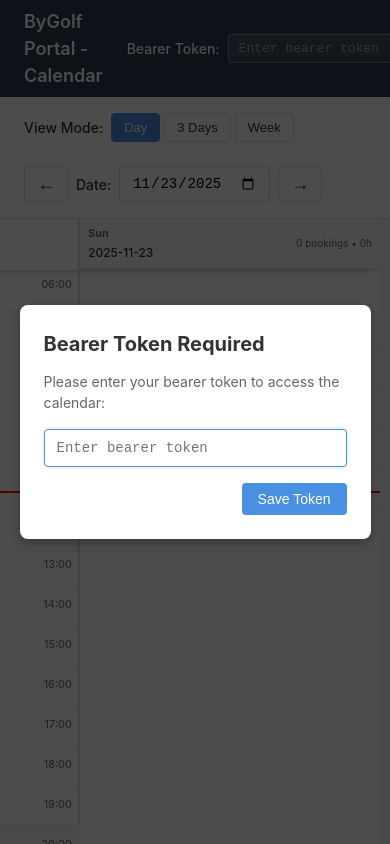
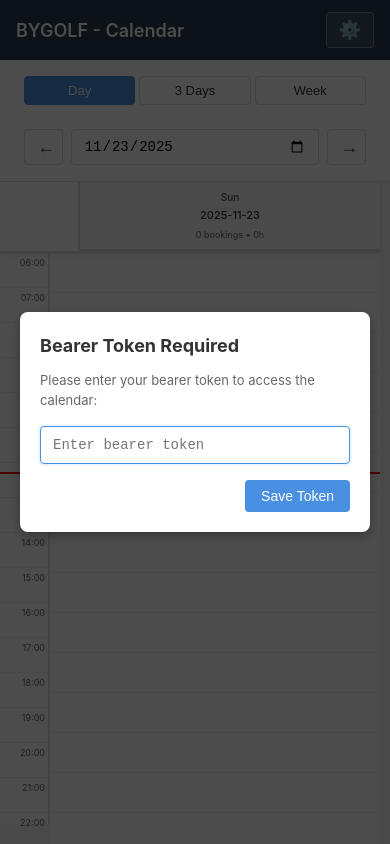
Before and after one commit to kjellrichard/bygolf-portal, a React (Vite) app: page / in a window 390 px wide. Built offline with nearby package versions, Linux system fonts and the light colour scheme.

Commit message:
more info

```diff
--- a/index.html
+++ b/index.html
@@ -3,7 +3,7 @@
   <head>
     <meta charset="UTF-8" />
     <link rel="icon" type="image/svg+xml" href="/vite.svg" />
-    <meta name="viewport" content="width=device-width, initial-scale=1.0" />
+    <meta name="viewport" content="width=device-width, initial-scale=1.0, maximum-scale=5.0, user-scalable=yes" />
     <title>ByGolf Portal - Calendar</title>
   </head>
   <body>
--- a/src/App.css
+++ b/src/App.css
@@ -31,67 +31,152 @@ body {
   gap: 24px;
 }
 
-.header-right {
-  display: flex;
-  align-items: center;
-  gap: 8px;
-}
-
-.header-right label {
-  color: white;
-  font-weight: 500;
-  font-size: 14px;
-  white-space: nowrap;
-}
-
-.header-right .token-input {
-  min-width: 300px;
-  padding: 6px 10px;
-  border: 1px solid rgba(255, 255, 255, 0.3);
-  border-radius: 4px;
-  font-size: 13px;
-  font-family: monospace;
-  background: rgba(255, 255, 255, 0.1);
-  color: white;
-}
-
-.header-right .token-input::placeholder {
-  color: rgba(255, 255, 255, 0.5);
-}
-
-.header-right .token-input:focus {
-  outline: none;
-  border-color: rgba(255, 255, 255, 0.5);
-  background: rgba(255, 255, 255, 0.15);
-}
-
-.header-right button {
-  padding: 6px 12px;
+.settings-btn {
+  padding: 8px 12px;
   border: 1px solid rgba(255, 255, 255, 0.3);
   border-radius: 4px;
   background: rgba(255, 255, 255, 0.1);
   color: white;
-  font-size: 13px;
+  font-size: 20px;
+  cursor: pointer;
+  transition: all 0.2s;
+  line-height: 1;
+}
+
+.settings-btn:hover {
+  background: rgba(255, 255, 255, 0.2);
+  border-color: rgba(255, 255, 255, 0.5);
+}
+
+.settings-overlay {
+  position: fixed;
+  top: 0;
+  left: 0;
+  right: 0;
+  bottom: 0;
+  background: rgba(0, 0, 0, 0.7);
+  display: flex;
+  align-items: center;
+  justify-content: center;
+  z-index: 1000;
+}
+
+.settings-modal {
+  background: white;
+  border-radius: 8px;
+  box-shadow: 0 4px 12px rgba(0, 0, 0, 0.3);
+  max-width: 500px;
+  width: 90%;
+  max-height: 90vh;
+  overflow-y: auto;
+}
+
+.settings-header {
+  display: flex;
+  justify-content: space-between;
+  align-items: center;
+  padding: 20px 24px;
+  border-bottom: 1px solid #ddd;
+}
+
+.settings-header h2 {
+  margin: 0;
+  font-size: 20px;
+  color: #333;
+}
+
+.close-settings-btn {
+  padding: 4px 12px;
+  border: none;
+  background: transparent;
+  color: #666;
+  font-size: 24px;
+  line-height: 1;
+  cursor: pointer;
+  border-radius: 4px;
+  transition: all 0.2s;
+}
+
+.close-settings-btn:hover {
+  background: #f5f5f5;
+  color: #333;
+}
+
+.settings-content {
+  padding: 24px;
+}
+
+.settings-group {
+  display: flex;
+  flex-direction: column;
+  gap: 12px;
+  margin-bottom: 24px;
+}
+
+.settings-group label {
+  font-weight: 500;
+  color: #333;
+  font-size: 14px;
+}
+
+.settings-token-input {
+  width: 100%;
+  padding: 10px 12px;
+  border: 1px solid #ddd;
+  border-radius: 4px;
+  font-size: 14px;
+  font-family: monospace;
+  box-sizing: border-box;
+}
+
+.settings-token-input:focus {
+  outline: none;
+  border-color: #4a90e2;
+  box-shadow: 0 0 0 2px rgba(74, 144, 226, 0.1);
+}
+
+.clear-token-btn {
+  padding: 8px 16px;
+  border: 1px solid #ddd;
+  border-radius: 4px;
+  background: #fff;
+  color: #d9534f;
+  font-size: 14px;
   font-weight: 500;
   cursor: pointer;
   transition: all 0.2s;
 }
 
-.header-right button:hover:not(:disabled) {
-  background: rgba(255, 255, 255, 0.2);
-  border-color: rgba(255, 255, 255, 0.5);
+.clear-token-btn:hover {
+  background: #fee;
+  border-color: #d9534f;
 }
 
-.header-right button:disabled {
-  opacity: 0.5;
-  cursor: not-allowed;
+.settings-actions {
+  display: flex;
+  justify-content: flex-end;
+  gap: 8px;
 }
 
-.clear-token-btn {
-  padding: 6px 10px;
-  font-size: 18px;
-  line-height: 1;
-  min-width: 32px;
+.settings-load-btn {
+  padding: 10px 20px;
+  border: none;
+  border-radius: 4px;
+  background: #4a90e2;
+  color: white;
+  font-size: 14px;
+  font-weight: 500;
+  cursor: pointer;
+  transition: all 0.2s;
+}
+
+.settings-load-btn:hover:not(:disabled) {
+  background: #357abd;
+}
+
+.settings-load-btn:disabled {
+  opacity: 0.6;
+  cursor: not-allowed;
 }
 
 .token-prompt-overlay {
@@ -166,6 +251,95 @@ body {
   background: #357abd;
 }
 
+/* Mobile responsive styles */
+@media (max-width: 768px) {
+  .app-header {
+    padding: 12px 16px;
+  }
+
+  .app-header h1 {
+    font-size: 16px;
+  }
+
+  .settings-btn {
+    padding: 6px 10px;
+    font-size: 18px;
+  }
+
+  .settings-modal {
+    width: 95%;
+    max-height: 85vh;
+  }
+
+  .settings-header {
+    padding: 16px 20px;
+  }
+
+  .settings-header h2 {
+    font-size: 18px;
+  }
+
+  .settings-content {
+    padding: 20px;
+  }
+
+  .app-controls {
+    flex-direction: column;
+    gap: 12px;
+    padding: 12px 16px;
+  }
+
+  .control-group {
+    width: 100%;
+    flex-wrap: wrap;
+    gap: 6px;
+  }
+
+  .control-group:has(button[title]) {
+    flex-wrap: nowrap;
+    align-items: center;
+    white-space: nowrap;
+  }
+
+  .view-mode-buttons {
+    width: 100%;
+    display: grid;
+    grid-template-columns: repeat(3, 1fr);
+    gap: 4px;
+  }
+
+  .view-mode-buttons button {
+    width: 100%;
+    padding: 8px;
+    font-size: 12px;
+  }
+
+  input[type='date'] {
+    width: 100%;
+    padding: 8px;
+  }
+
+  button[title] {
+    padding: 8px 10px;
+    font-size: 16px;
+    min-width: 32px;
+  }
+
+  .token-prompt-modal {
+    width: 95%;
+    padding: 20px;
+    margin: 20px;
+  }
+
+  .token-prompt-modal h2 {
+    font-size: 18px;
+  }
+
+  .token-prompt-modal p {
+    font-size: 13px;
+  }
+}
+
 .app-header h1 {
   font-size: 18px;
   font-weight: 600;
@@ -186,6 +360,12 @@ body {
   display: flex;
   align-items: center;
   gap: 8px;
+  flex-wrap: nowrap;
+}
+
+.control-group:has(button[title]) {
+  flex-wrap: nowrap;
+  white-space: nowrap;
 }
 
 .control-group label {
--- a/src/App.tsx
+++ b/src/App.tsx
@@ -17,6 +17,7 @@ function App() {
         return localStorage.getItem(TOKEN_STORAGE_KEY) || ''
     })
     const [showTokenPrompt, setShowTokenPrompt] = useState<boolean>(false)
+    const [showSettings, setShowSettings] = useState<boolean>(false)
     const today = new Date()
     const [viewMode, setViewMode] = useState<ViewMode>('day')
     const [startDate, setStartDate] = useState<Date>(today)
@@ -101,9 +102,14 @@ function App() {
         if (bearerToken.trim()) {
             localStorage.setItem(TOKEN_STORAGE_KEY, bearerToken)
             setShowTokenPrompt(false)
+            // Load bookings if token was just set and we don't have bookings yet
+            if (bookings.length === 0 && !loading) {
+                loadBookings(false)
+            }
         } else {
             localStorage.removeItem(TOKEN_STORAGE_KEY)
         }
+        // eslint-disable-next-line react-hooks/exhaustive-deps
     }, [bearerToken])
 
     useEffect(() => {
@@ -179,6 +185,10 @@ function App() {
     const handleTokenSubmit = (token: string) => {
         setBearerToken(token)
         setShowTokenPrompt(false)
+        // Automatically load bookings when token is set
+        setTimeout(() => {
+            loadBookings(false)
+        }, 100)
     }
 
     return (
@@ -219,8 +229,31 @@ function App() {
             )}
 
             <header className="app-header">
-                <h1>ByGolf Portal - Calendar</h1>
-                <div className="header-right">
+                <h1>BYGOLF - Calendar</h1>
+                <button
+                    onClick={() => setShowSettings(true)}
+                    className="settings-btn"
+                    title="Settings"
+                >
+                    ⚙️
+                </button>
+            </header>
+
+            {showSettings && (
+                <div className="settings-overlay" onClick={() => setShowSettings(false)}>
+                    <div className="settings-modal" onClick={(e) => e.stopPropagation()}>
+                        <div className="settings-header">
+                            <h2>Settings</h2>
+                            <button
+                                onClick={() => setShowSettings(false)}
+                                className="close-settings-btn"
+                                title="Close"
+                            >
+                                ×
+                            </button>
+                        </div>
+                        <div className="settings-content">
+                            <div className="settings-group">
                                 <label htmlFor="bearer-token">Bearer Token:</label>
                                 <input
                                     id="bearer-token"
@@ -228,29 +261,41 @@ function App() {
                                     value={bearerToken}
                                     onChange={(e) => setBearerToken(e.target.value)}
                                     placeholder="Enter bearer token"
-                        className="token-input"
+                                    className="settings-token-input"
                                 />
-                    <button onClick={() => loadBookings(false)} disabled={loading}>
-                        {loading ? 'Loading...' : 'Load Bookings'}
-                    </button>
                                 {bearerToken && (
                                     <button
                                         onClick={() => {
                                             setBearerToken('')
                                             setShowTokenPrompt(true)
                                         }}
+                                        className="clear-token-btn"
                                         title="Clear token"
-                            className="clear-token-btn"
                                     >
-                            ×
+                                        Clear Token
                                     </button>
                                 )}
                             </div>
-            </header>
+                            <div className="settings-actions">
+                                <button
+                                    onClick={() => {
+                                        loadBookings(false)
+                                        setShowSettings(false)
+                                    }}
+                                    disabled={loading}
+                                    className="settings-load-btn"
+                                >
+                                    {loading ? 'Loading...' : 'Load Bookings'}
+                                </button>
+                            </div>
+                        </div>
+                    </div>
+                </div>
+            )}
 
             <div className="app-controls">
                 <div className="control-group">
-                    <label htmlFor="view-mode">View Mode:</label>
+
                     <div className="view-mode-buttons">
                         <button
                             className={viewMode === 'day' ? 'active' : ''}
@@ -284,7 +329,7 @@ function App() {
                     >
                         ←
                     </button>
-                    <label htmlFor="start-date">Date:</label>
+
                     <input
                         id="start-date"
                         type="date"
--- a/src/components/CalendarView.css
+++ b/src/components/CalendarView.css
@@ -206,6 +206,113 @@
   border-radius: 50%;
 }
 
+/* Mobile responsive styles */
+@media (max-width: 768px) {
+  .calendar-scroll-container {
+    padding-right: 10px;
+  }
+
+  .calendar-header {
+    flex-wrap: wrap;
+  }
+
+  .calendar-day-group {
+    min-width: 200px;
+  }
+
+  .calendar-day-header {
+    padding: 8px 6px;
+    flex-direction: column;
+    gap: 4px;
+  }
+
+  .day-header-left,
+  .day-header-right {
+    width: 100%;
+    text-align: center;
+  }
+
+  .day-name {
+    font-size: 10px;
+  }
+
+  .day-date {
+    font-size: 11px;
+  }
+
+  .day-stats {
+    font-size: 9px;
+  }
+
+  .time-column {
+    width: 60px;
+    min-width: 60px;
+    max-width: 60px;
+  }
+
+  .time-slot {
+    padding: 4px;
+    font-size: 10px;
+    min-height: 35px;
+  }
+
+  .calendar-day-group-column {
+    min-width: 200px;
+  }
+
+  .calendar-bay-column {
+    min-width: 100px;
+  }
+
+  .booking-block {
+    font-size: 10px;
+    padding: 3px 4px;
+    min-height: 35px;
+  }
+
+  .booking-time {
+    font-size: 9px;
+  }
+
+  .booking-user {
+    font-size: 10px;
+  }
+
+  .booking-notes {
+    font-size: 8px;
+  }
+}
+
+@media (max-width: 480px) {
+  .calendar-day-group {
+    min-width: 150px;
+  }
+
+  .calendar-day-group-column {
+    min-width: 150px;
+  }
+
+  .calendar-bay-column {
+    min-width: 75px;
+  }
+
+  .time-column {
+    width: 50px;
+    min-width: 50px;
+    max-width: 50px;
+  }
+
+  .time-slot {
+    padding: 3px;
+    font-size: 9px;
+  }
+
+  .booking-block {
+    font-size: 9px;
+    padding: 2px 3px;
+  }
+}
+
 .time-cell {
   flex: 1;
   min-height: 40px;
--- a/src/index.css
+++ b/src/index.css
@@ -19,6 +19,7 @@ body {
   place-items: center;
   min-width: 320px;
   min-height: 100vh;
+  overflow-x: hidden;
 }
 
 #root {
```
Also changed, not shown: 5 other files (tests, documents, lock files or other folders). Lines whose indentation alone changed are shown as unchanged.
